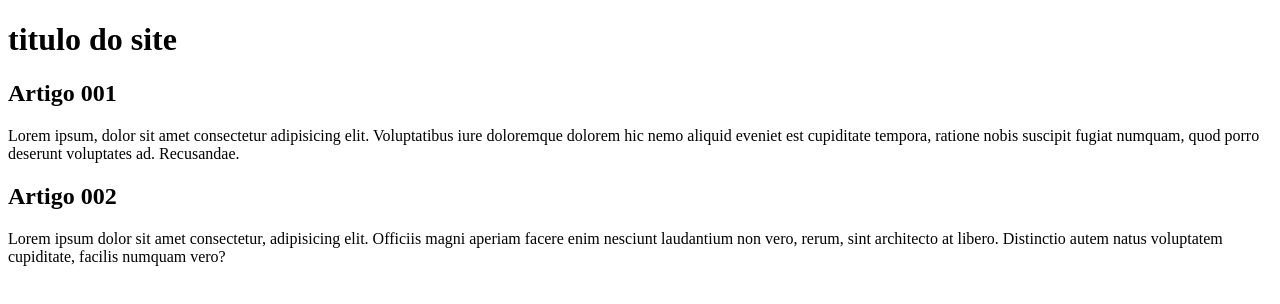
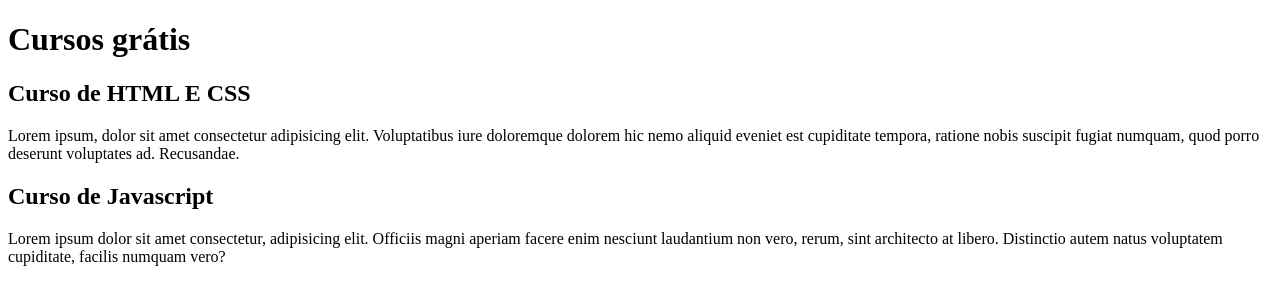
Before and after one commit to Felipedasilvaborba/projeto-site, a plain HTML site: page index.html in a window 1280 px wide. Drawn offline with Linux system fonts and the light colour scheme.

Commit message:
comecei a escrever o conteudo

```diff
--- a/index.html
+++ b/index.html
@@ -9,14 +9,14 @@
 <body>
     <main>
         <header>
-            <h1>titulo do site</h1>
+            <h1>Cursos grátis</h1>
         </header>
         <article>
-            <h2> Artigo 001</h2>
+            <h2> Curso de HTML E CSS</h2>
             <p>Lorem ipsum, dolor sit amet consectetur adipisicing elit. Voluptatibus iure doloremque dolorem hic nemo aliquid eveniet est cupiditate tempora, ratione nobis suscipit fugiat numquam, quod porro deserunt voluptates ad. Recusandae.</p>
         </article>
         <article>
-            <h2>Artigo 002</h2>
+            <h2> Curso de Javascript</h2>
             <p>Lorem ipsum dolor sit amet consectetur, adipisicing elit. Officiis magni aperiam facere enim nesciunt laudantium non vero, rerum, sint architecto at libero. Distinctio autem natus voluptatem cupiditate, facilis numquam vero?</p>
         </article>
     </main>
```
